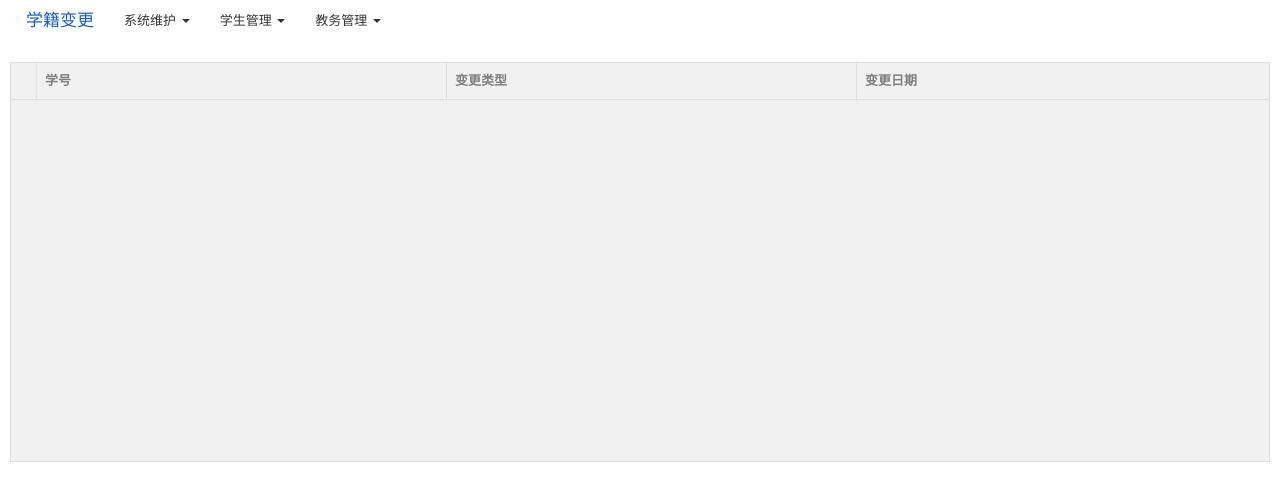
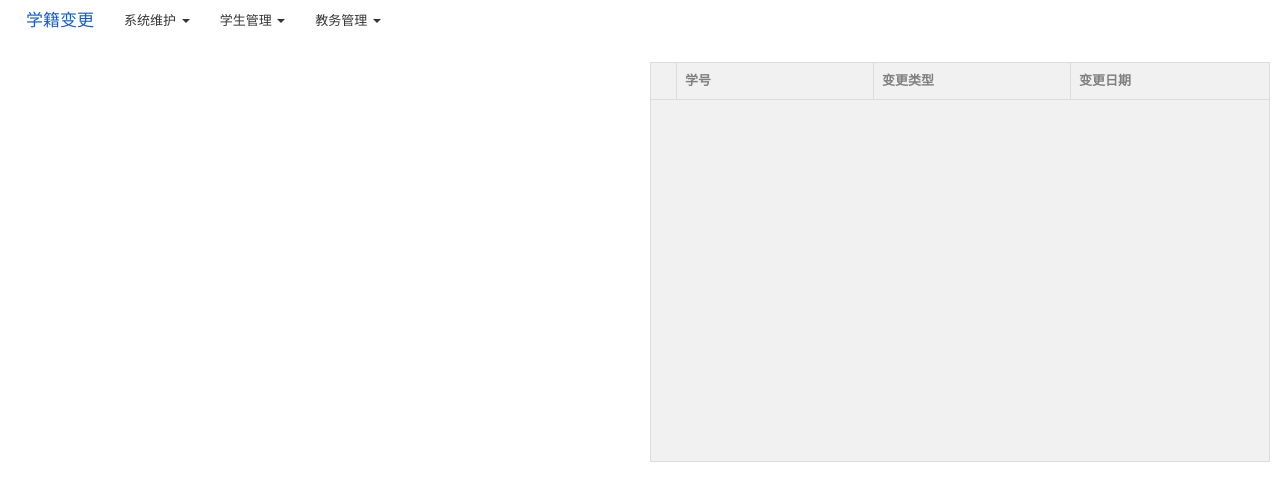
Before and after one commit to huanghaozi/stuadmin, a Flask app: template templates/change.html in a window 1280 px wide. Shown: the top 501 px of the page. Run offline with Flask 2, Linux system fonts and the light colour scheme; the template is opened without the code that fills it, so the values that code supplies are empty; parts of the project's set-up code (start-up, migrations or seed data) failed here and were passed over; some web fonts are replaced.

Commit message:
开始施工

```diff
--- a/db.py
+++ b/db.py
@@ -17,3 +17,6 @@ def gettable(database, table, colsNamesInJson):
         return datas
     except:
         return [{'Error': True}]
+
+
+def settable(database, table, coldname, value):
--- a/templates/change.html
+++ b/templates/change.html
@@ -58,7 +58,8 @@
         </div>
     </div>
     <div class="row">
-        <div class="col-md-12">
+        <div class="col-md-6"></div>
+        <div class="col-md-6">
             <div id="remote" class="datagrid"></div>
         </div>
     </div>
--- a/templates/reward.html
+++ b/templates/reward.html
@@ -58,7 +58,8 @@
         </div>
     </div>
     <div class="row">
-        <div class="col-md-12">
+        <div class="col-md-6"></div>
+        <div class="col-md-6">
             <div id="remote" class="datagrid"></div>
         </div>
     </div>
--- a/templates/student.html
+++ b/templates/student.html
@@ -58,7 +58,8 @@
         </div>
     </div>
     <div class="row">
-        <div class="col-md-12">
+        <div class="col-md-6"></div>
+        <div class="col-md-6">
             <div id="remote" class="datagrid"></div>
         </div>
     </div>
```
Also changed, not shown: app.py (+7 -7 lines).
